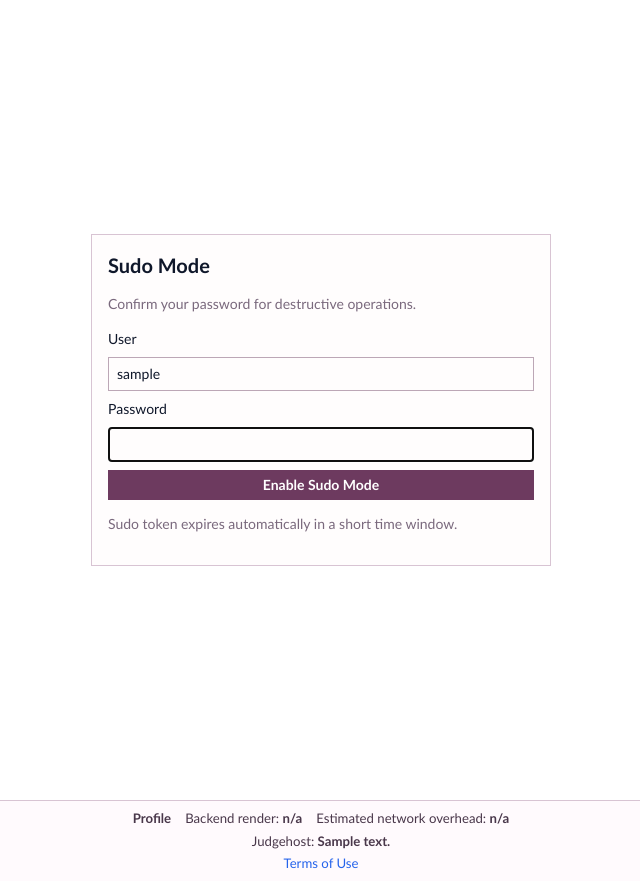
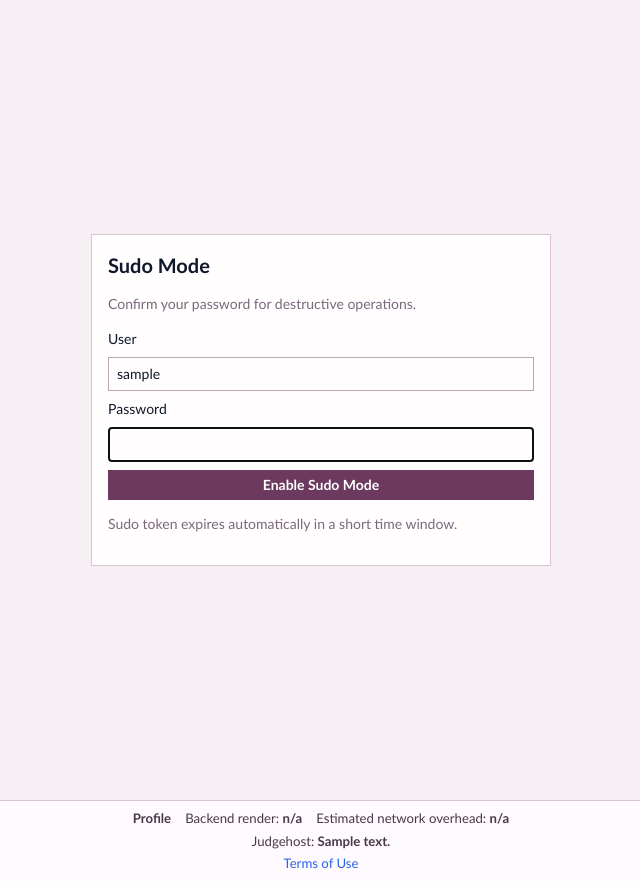
Before and after one commit to fstqwq/Polygon-Replica, a Python web app: template app/template/sudo.html in a window 1280 px wide. Shown: the whole page, without its empty margins (319-959 px from the left). Run offline with Jinja, Linux system fonts and the light colour scheme; the template is opened without the code that fills it: most values are stand-ins (such as "Sample title", 1, 10 or a date in 2020).

Commit message:
Revert pure white page background

```diff
--- a/app/static/css/00_tokens.css
+++ b/app/static/css/00_tokens.css
@@ -1,6 +1,6 @@
 :root {
   --layout-max-width: 1400px;
-  --bg: #ffffff;
+  --bg: #f6eff4;
   --bg-topbar: #fffafd;
   --bg-topbar-hover: #f4e6ef;
   --surface: #fffdfd;
```
